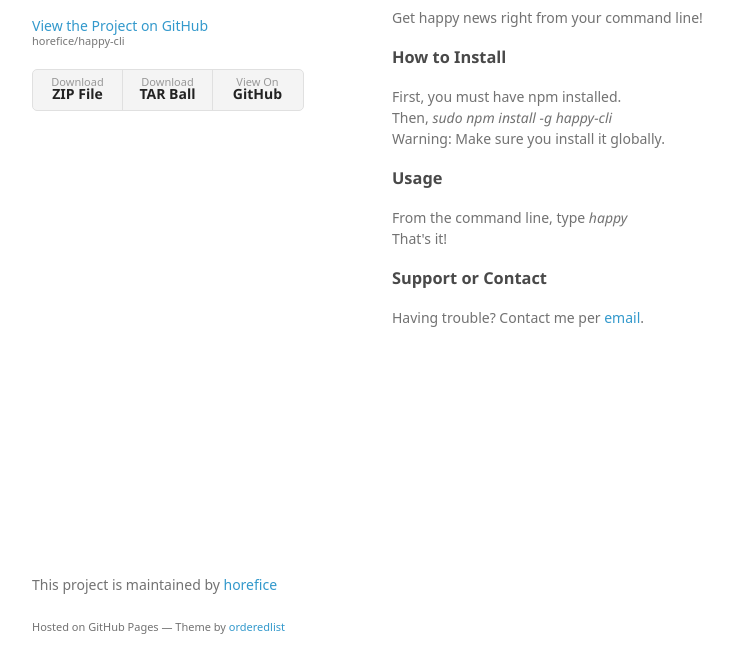
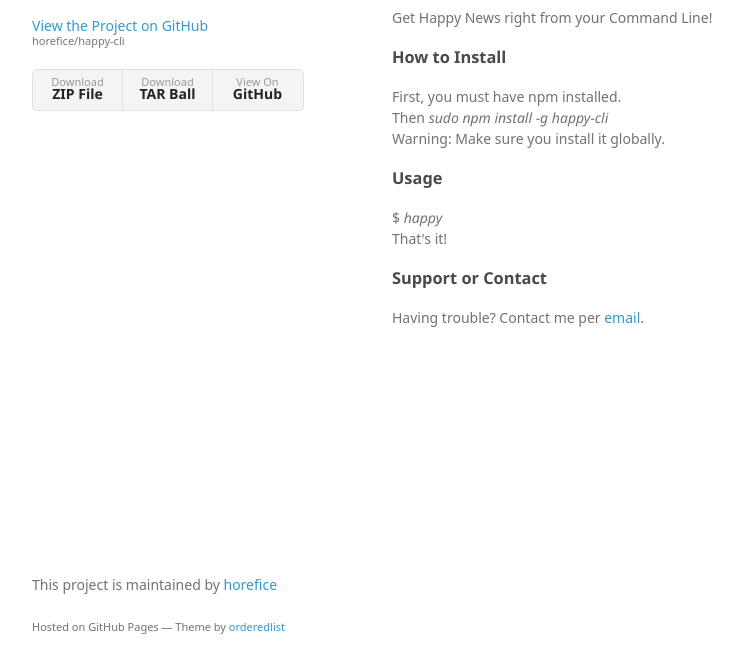
Before and after one commit to horefice/happy-cli, a plain HTML site: page index.html in a window 1280 px wide. Shown: the part 94-766 px from the top of the page, without its empty margins (178-921 px from the left). Drawn offline with Linux system fonts and the light colour scheme; a web font is replaced by a local one.

Commit message:
Update index.html

```diff
--- a/index.html
+++ b/index.html
@@ -31,19 +31,19 @@
         <h2>
 <a id="welcome" class="anchor" href="#welcome" aria-hidden="true"><span aria-hidden="true" class="octicon octicon-link"></span></a>Welcome</h2>
 
-<p>Get happy news right from your command line!</p>
+<p>Get Happy News right from your Command Line!</p>
 
 <h3>
 <a id="how-to-install" class="anchor" href="#how-to-install" aria-hidden="true"><span aria-hidden="true" class="octicon octicon-link"></span></a>How to Install</h3>
 
 <p>First, you must have npm installed.<br>
-Then, <em>sudo npm install -g happy-cli</em><br>
+Then <em>sudo npm install -g happy-cli</em><br>
 Warning: Make sure you install it globally.</p>
 
 <h3>
 <a id="usage" class="anchor" href="#usage" aria-hidden="true"><span aria-hidden="true" class="octicon octicon-link"></span></a>Usage</h3>
 
-<p>From the command line, type <em>happy</em><br>
+<p>$ <em>happy</em><br>
 That's it!</p>
 
 <h3>
```
